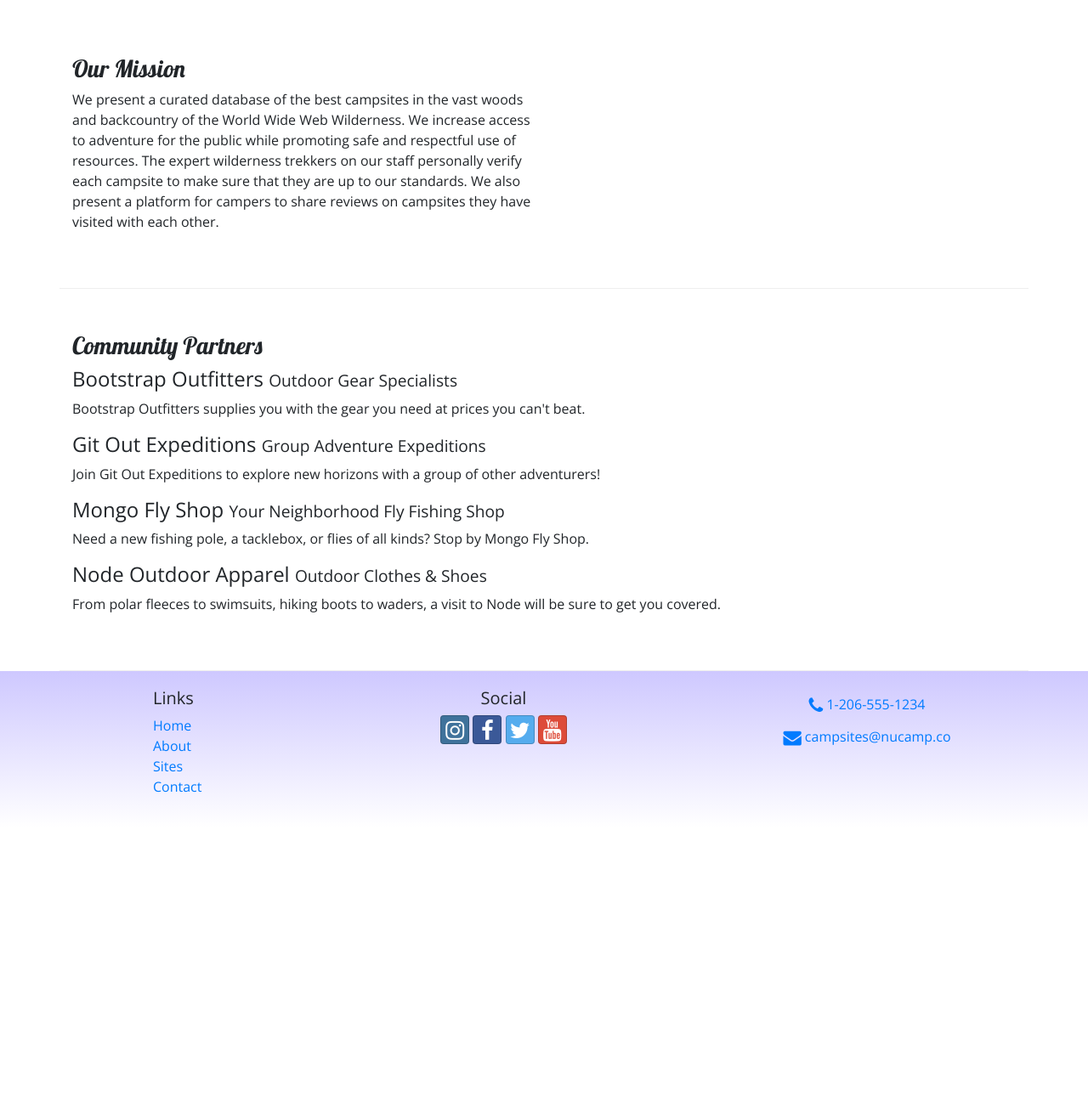
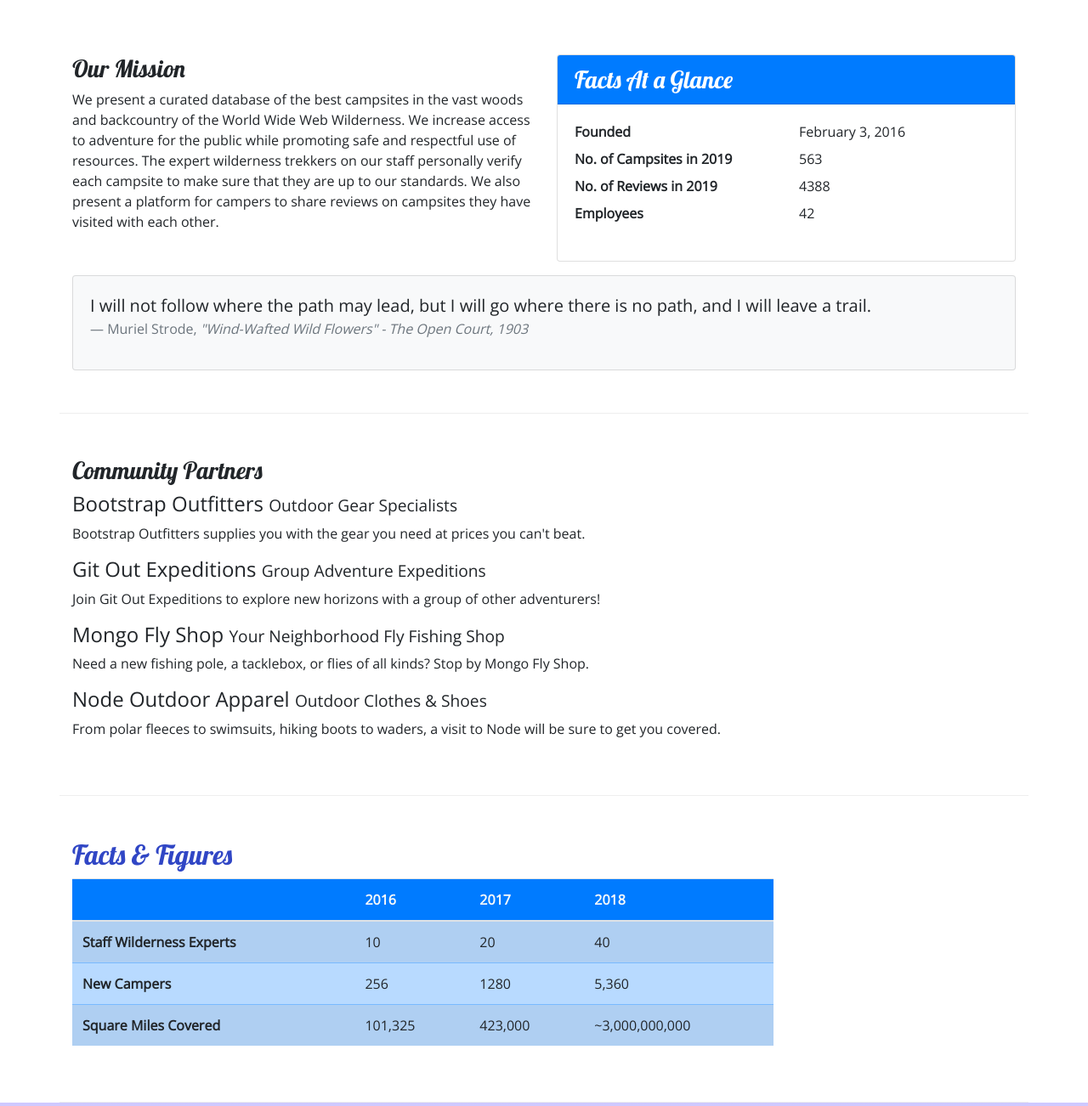
Before and after one commit to dameli0211/nucampsites, a website: page aboutus.html in a window 1280 px wide. Shown: the part 340-1642 px from the top of the page at 85% size. Before the commit the page ends 1314 px from the top, so only its background shows below. Drawn offline with nearby package versions, Linux system fonts and the light colour scheme.

Commit message:
Tables and Cards

```diff
--- a/aboutus.html
+++ b/aboutus.html
@@ -60,9 +60,38 @@
 		</div>
 
 		<div class="row row-content">
-			<div class="col col-sm-6">
+			<div class="col-sm-6">
 				<h3>Our Mission</h3>
-				<p class="d-none d-sm-block">We present a curated database of the best campsites in the vast woods and backcountry of the World Wide Web Wilderness. We increase access to adventure for the public while promoting safe and respectful use of resources. The expert wilderness trekkers on our staff personally verify each campsite to make sure that they are up to our standards. We also present a platform for campers to share reviews on campsites they have visited with each other.</p>
+				<p>We present a curated database of the best campsites in the vast woods and backcountry of the World Wide Web Wilderness. We increase access to adventure for the public while promoting safe and respectful use of resources. The expert wilderness trekkers on our staff personally verify each campsite to make sure that they are up to our standards. We also present a platform for campers to share reviews on campsites they have visited with each other.</p>
+			</div>
+			<div class="col-sm-6">
+			    <div class="card">
+				    <h3 class="card-header bg-primary text-white">Facts At a Glance</h3>
+				    <div class="card-body">
+					   <dl class="row">
+						  <dt class="col-6">Founded</dt>
+						  <dd class="col-6">February 3, 2016</dd>
+						  <dt class="col-6">No. of Campsites in 2019</dt>
+						  <dd class="col-6">563</dd>
+						  <dt class="col-6">No. of Reviews in 2019</dt>
+						  <dd class="col-6">4388</dd>
+						  <dt class="col-6">Employees</dt>
+						  <dd class="col-6">42</dd>
+					   </dl>
+				    </div>
+			    </div>
+			</div>
+			<div class="col">
+				<div class="card bg-light mt-3">
+					<blockquote class="blockquote card-body">
+						<p class="mb-0"> I will not follow where the path may lead, but I will go where there is no path, and I will leave a trail. </p>
+						<footer class="blockquote-footer">Muriel Strode,
+						    <cite title="Source Title"> "Wind-Wafted Wild Flowers" -
+							  The Open Court, 1903
+							</cite>
+						</footer>
+					</blockquote>
+				</div>
 			</div>
 		</div>
 
@@ -79,9 +108,46 @@
 				<p class="d-none d-sm-block">From polar fleeces to swimsuits, hiking boots to waders, a visit to Node will be sure to get you covered.</p>
 			</div>
 		</div>
+		<div class="row row-content">
+			<div class="col-sm-9">
+				<h2>Facts &amp; Figures </h2>
+				<div class="table-responsive">
+					<table class=" table table-striped">
+						<thead>
+							<tr class="bg-primary text-light">
+								<th></th>
+								<th> 2016 </th>
+								<th> 2017 </th>
+								<th> 2018 </th>
+							</tr>
+						</thead>
+						<tbody class="table-primary">
+							<tr>
+								 <th> Staff Wilderness Experts </th>
+								 <td> 10 </td>
+								 <td> 20 </td>
+								 <td> 40 </td>
+							</tr>
+							<tr>
+								 <th> New Campers </th>
+								 <td> 256 </td>
+								 <td> 1280 </td>
+								 <td> 5,360 </td>
+							</tr>
+							<tr>
+								 <th> Square Miles Covered </th>
+								 <td> 101,325 </td>
+								 <td> 423,000 </td>
+                                 <td> ~3,000,000,000 </td>
+							</tr>
+						</tbody>
+					</table>
+				</div>
+			</div>
+		</div>
 	</div>
 
-	<footer>
+	<footer class="site-footer">
 		<div class="container">
 			<div class="row">
 				<div class="col-4 col-sm-2 offset-1">
@@ -104,7 +170,7 @@
 					<a role= "button" class="btn btn-link" href= "tel:+12065551234"> <i class="fa fa-phone fa-lg text-primary"> </i> 1-206-555-1234 </a><br />
 					<a role= "button"class="btn btn-link" href="campsites@nucamp.co"> <i class="fa fa-envelope fa-lg text-primary"> </i> campsites@nucamp.co </a>
 				</div>
-		   </div>
+		    </div>
 		</div>
 	</footer>
 
--- a/css/style.css
+++ b/css/style.css
@@ -18,7 +18,7 @@ header h2 {
     color: #CEC8FF;
 }
 
-footer {
+.site-footer {
     background-image: linear-gradient(#CEC8FF, white);
     padding: 20px 0;
 }
```
Also changed, not shown: contactus.html (+2 -2 lines), index.html (+1 -1 lines).
